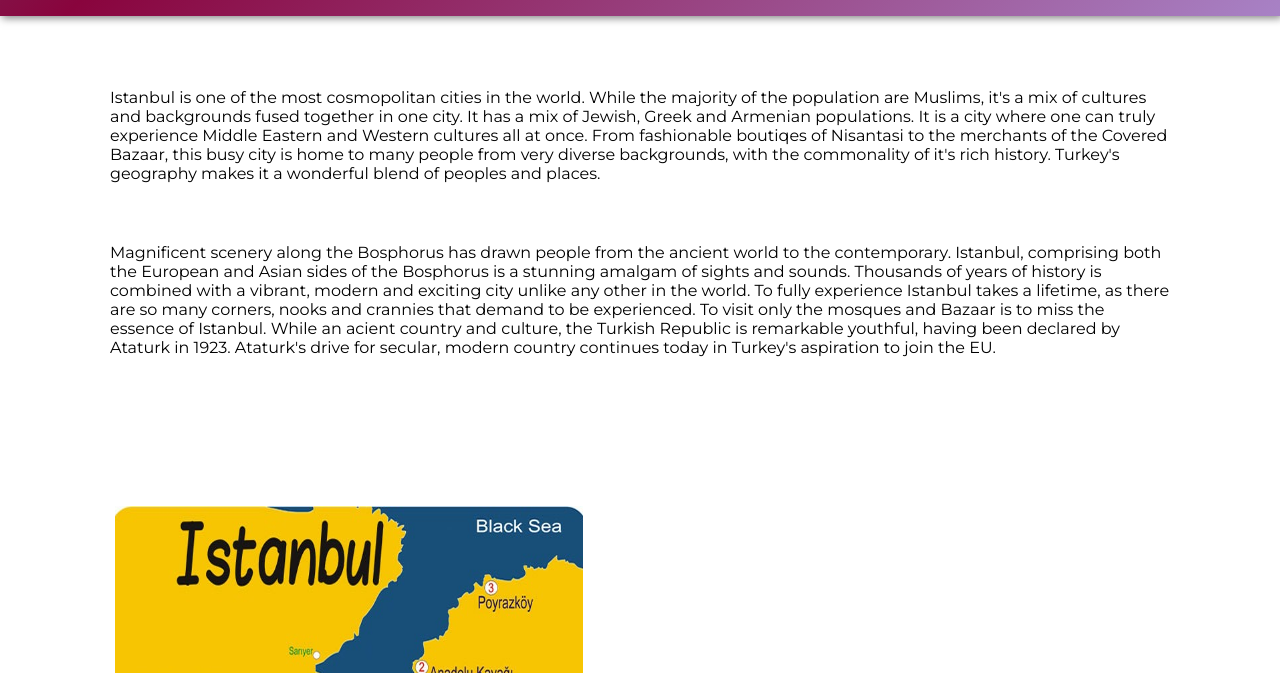
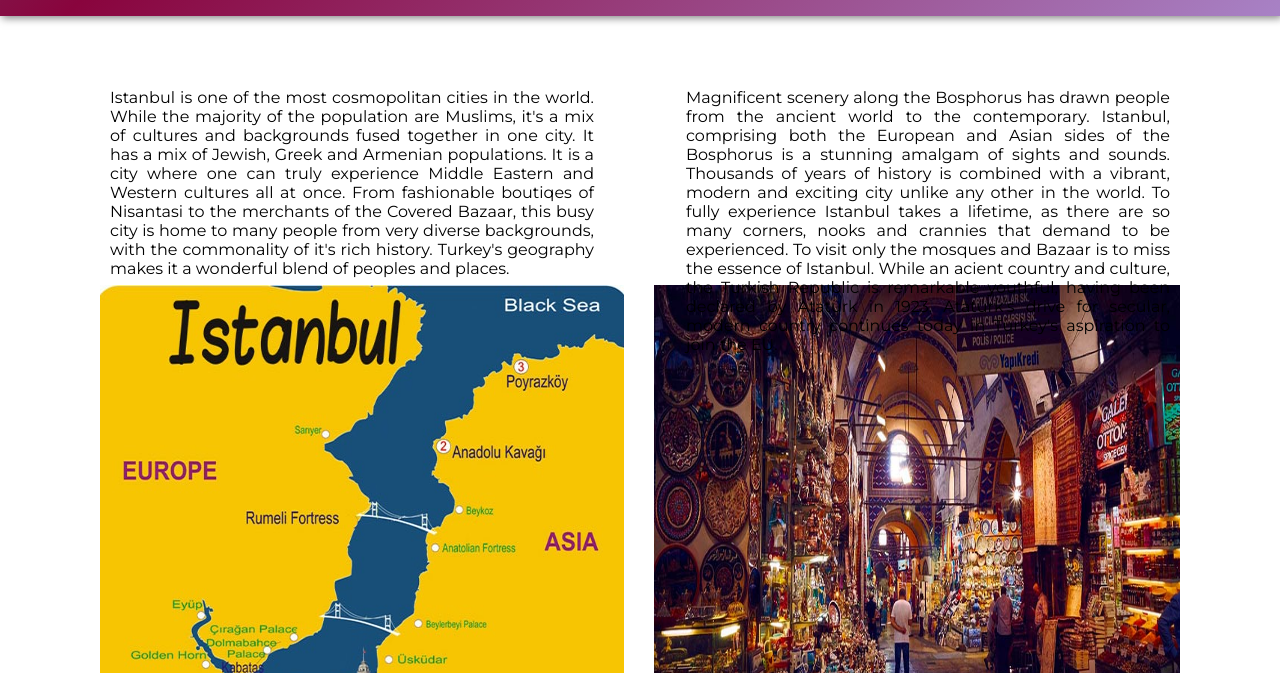
Before and after one commit to tgbeta/istanbul-site, a plain HTML site: page culture.html in a window 1280 px wide. Shown: the part 102-775 px from the top of the page. Drawn offline with Linux system fonts and the light colour scheme.

Commit message:
Culture some changes

```diff
--- a/culture.html
+++ b/culture.html
@@ -30,7 +30,7 @@
     </header>
     <main>
         <section class="principal">
-            <p>
+            <p class="p1">
                 Istanbul is one of the most cosmopolitan cities in the world. While the majority of the population are
                 Muslims, it's a mix of cultures and backgrounds fused together in one city. It has a mix of Jewish,
                 Greek and Armenian populations. It is a city where one can truly experience Middle Eastern and Western
@@ -39,7 +39,7 @@
                 history. Turkey's geography makes it a wonderful blend of peoples and places.
             </p>
 
-            <p>
+            <p class="p2">
                 Magnificent scenery along the Bosphorus has drawn people from the ancient world to the contemporary.
                 Istanbul, comprising both the European and Asian sides of the Bosphorus is a stunning amalgam of sights
                 and sounds. Thousands of years of history is combined with a vibrant, modern and exciting city unlike
@@ -56,6 +56,7 @@
             <table class="table-curiosity">
 
                 <tr class="image-pt-table">
+
                     <td><img class="image-table" src="images/sides.jpg"></td>
                     <td><img class="image-table2" src="images/grand bazaar.jpg"></td>
 
--- a/culturecss.css
+++ b/culturecss.css
@@ -68,6 +68,7 @@ ul {
     border-bottom: 4px solid #FFFFFF;
     padding: 6px 0;
   }
+
 .bckgroundimg {
     background-attachment: scroll;
     display: block;
@@ -89,13 +90,7 @@ ul {
     transition: .5s ease;
     overflow: hidden;
     margin-top: -40%;
-  }
-.img:hover {
-    -webkit-transform: scale(1.1);
-    transform: scale(1.1);
-    -webkit-transition: all 0.8s ease;
-    transition: all 0.8s ease;
-    opacity: 1;
+
 }
 .pic:hover .text
   {
@@ -131,27 +126,36 @@ nav a:hover {
 }
 
 
-
-
 .image-table {
     width: 800px;
     height: 500px;
-    top: 50%;
+    margin-top: 20%;
     padding-right: 15px;
 
 
 }
-.image-table {
+.image-table2 {
     width: 800px;
     height: 500px;
-    top: 50%;
+    margin-top: 20%;
     padding-left: 15px;
 }
-
-
 
 
 .info-table {
     text-align: center;
     height: 50px;
 }
+
+.p1 {
+    right: 45%;
+    position: absolute;
+    text-align: justify;
+
+}
+
+.p2 {
+    left: 45%;
+    position: absolute;
+    text-align: justify;
+}
```
